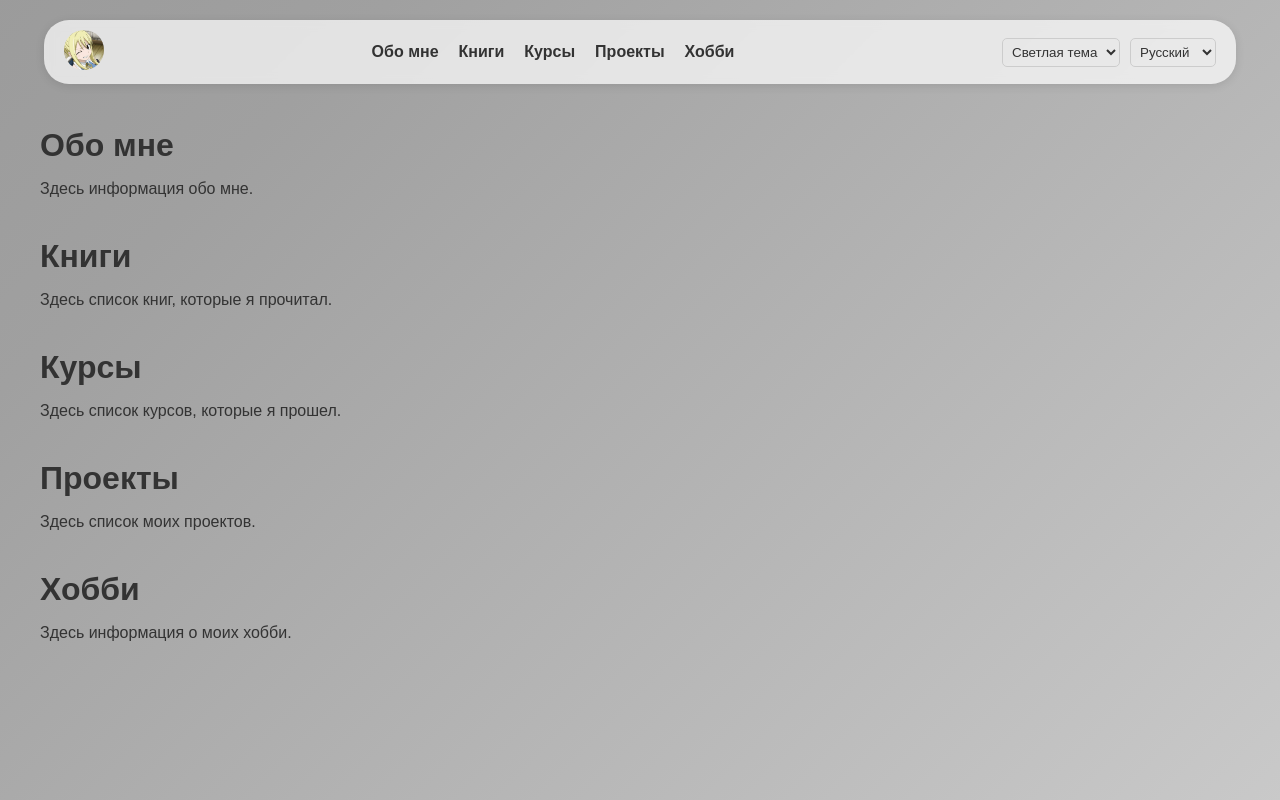
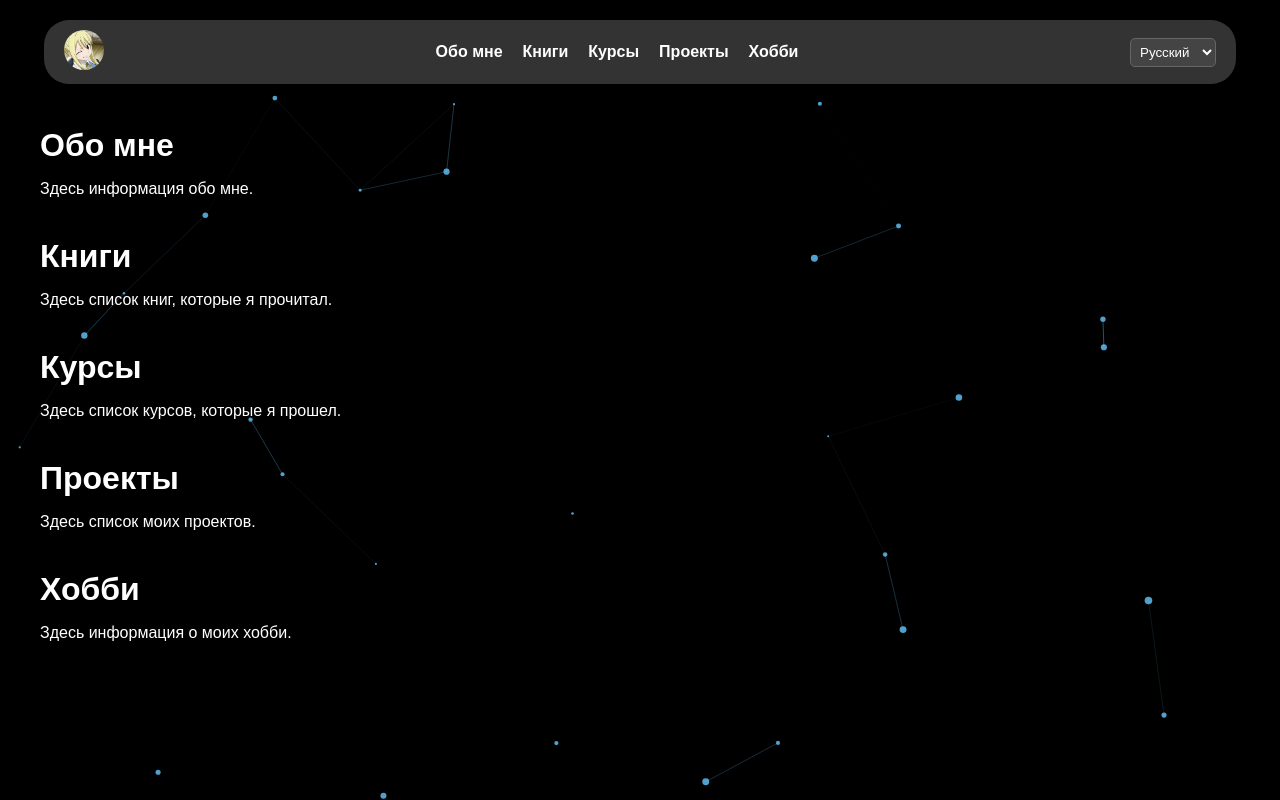
Before and after one commit to IlyaElevrin/personal_website, a plain HTML site: page index.html in a window 1280 px wide. Drawn offline with Linux system fonts and the light colour scheme.

Commit message:
fix and add stars

```diff
--- a/index.html
+++ b/index.html
@@ -25,10 +25,6 @@
             </ul>
             <!-- Переключатель темы и языков -->
             <div class="settings">
-                <select id="theme-switcher">
-                    <option value="light">Светлая тема</option>
-                    <option value="dark">Темная тема</option>
-                </select>
                 <select id="language-switcher">
                     <option value="ru">Русский</option>
                     <option value="en">English</option>
@@ -62,6 +58,7 @@
         </section>
     </div>
 
+    <canvas id="neuralCanvas"></canvas>
     <script src="script.js"></script>
 </body>
 </html>
--- a/script.js
+++ b/script.js
@@ -1,11 +1,4 @@
-// Переключение темы
-const themeSwitcher = document.getElementById('theme-switcher');
-themeSwitcher.addEventListener('change', function () {
-    document.body.classList.toggle('dark', this.value === 'dark');
-    document.body.classList.toggle('light', this.value === 'light');
-});
-
-// Переключение языка (заглушка)
+// Удаляем переключение темы
 const languageSwitcher = document.getElementById('language-switcher');
 languageSwitcher.addEventListener('change', function () {
     alert('Язык изменен на: ' + this.value);
@@ -21,3 +14,97 @@ document.querySelectorAll('.nav-links a').forEach(anchor => {
         });
     });
 });
+
+// Анимация нейронной сети
+const canvas = document.getElementById('neuralCanvas');
+const ctx = canvas.getContext('2d');
+
+// Установка размеров canvas
+canvas.width = window.innerWidth;
+canvas.height = window.innerHeight;
+
+// Параметры нейронной сети
+const nodes = [];
+const connections = [];
+const mouse = { x: null, y: null };
+
+// Создание узлов
+for (let i = 0; i < 30; i++) {
+    nodes.push({
+        x: Math.random() * canvas.width,
+        y: Math.random() * canvas.height,
+        vx: Math.random() * 2 - 1,
+        vy: Math.random() * 2 - 1,
+        radius: Math.random() * 3 + 1
+    });
+}
+
+// Обработчик движения мыши
+window.addEventListener('mousemove', (e) => {
+    mouse.x = e.clientX;
+    mouse.y = e.clientY;
+});
+
+// Обработчик изменения размера окна
+window.addEventListener('resize', () => {
+    canvas.width = window.innerWidth;
+    canvas.height = window.innerHeight;
+});
+
+// Функция анимации
+function animate() {
+    ctx.clearRect(0, 0, canvas.width, canvas.height);
+
+    // Обновление позиций узлов
+    nodes.forEach(node => {
+        // Движение узлов
+        node.x += node.vx;
+        node.y += node.vy;
+
+        // Отталкивание от границ
+        if (node.x < 0 || node.x > canvas.width) node.vx *= -1;
+        if (node.y < 0 || node.y > canvas.height) node.vy *= -1;
+
+        // Взаимодействие с мышью
+        if (mouse.x && mouse.y) {
+            const dx = mouse.x - node.x;
+            const dy = mouse.y - node.y;
+            const distance = Math.sqrt(dx * dx + dy * dy);
+
+            if (distance < 150) {
+                const angle = Math.atan2(dy, dx);
+                const force = (150 - distance) / 50;
+                node.vx -= Math.cos(angle) * force * 0.1;
+                node.vy -= Math.sin(angle) * force * 0.1;
+            }
+        }
+
+        // Отрисовка узлов
+        ctx.beginPath();
+        ctx.arc(node.x, node.y, node.radius, 0, Math.PI * 2);
+        ctx.fillStyle = 'rgba(100, 200, 255, 0.8)';
+        ctx.fill();
+    });
+
+    // Отрисовка соединений
+    for (let i = 0; i < nodes.length; i++) {
+        for (let j = i + 1; j < nodes.length; j++) {
+            const dx = nodes[i].x - nodes[j].x;
+            const dy = nodes[i].y - nodes[j].y;
+            const distance = Math.sqrt(dx * dx + dy * dy);
+
+            if (distance < 150) {
+                ctx.beginPath();
+                ctx.moveTo(nodes[i].x, nodes[i].y);
+                ctx.lineTo(nodes[j].x, nodes[j].y);
+                ctx.strokeStyle = `rgba(100, 200, 255, ${1 - distance / 150})`;
+                ctx.lineWidth = 0.5;
+                ctx.stroke();
+            }
+        }
+    }
+
+    requestAnimationFrame(animate);
+}
+
+animate();
--- a/styles.css
+++ b/styles.css
@@ -5,37 +5,8 @@ body {
     font-family: Arial, sans-serif;
     margin: 0;
     padding: 0;
-    animation: gradientBackground 10s ease infinite;
-    background: linear-gradient(-45deg, #e0e0e0, #a0a0a0, #808080, #606060);
-    background-size: 400% 400%;
-    color: #333;
-}
-
-/* Анимация фона */
-@keyframes gradientBackground {
-    0% {
-        background-position: 0% 50%;
-    }
-    50% {
-        background-position: 100% 50%;
-    }
-    100% {
-        background-position: 0% 50%;
-    }
-}
-
-/* Светлая тема по умолчанию */
-body.light {
-    animation: gradientBackground 10s ease infinite;
-    background: linear-gradient(-45deg, #e0e0e0, #a0a0a0, #808080, #606060);
-    color: #333;
-}
-
-/* Темная тема */
-body.dark {
-    animation: gradientBackground 10s ease infinite;
-    background: linear-gradient(-45deg, #404040, #202020, #000000, #101010);
-    color: #f4f4f4;
+    background-color: #000;
+    color: #fff;
 }
 
 /* Плавающая панель навигации */
@@ -46,9 +17,8 @@ body.dark {
     transform: translateX(-50%);
     width: 90%;
     max-width: 1200px;
-    background-color: rgba(255, 255, 255, 0.7); /* Полупрозрачный белый */
-    backdrop-filter: blur(5px); /* Размытие фона */
-    box-shadow: 0 2px 10px rgba(0, 0, 0, 0.1);
+    background-color: #333; /* Серый цвет */
+    box-shadow: 0 2px 10px rgba(0, 0, 0, 0.5);
     border-radius: 25px;
     z-index: 1000;
     padding: 10px 20px;
@@ -79,7 +49,7 @@ body.dark {
 
 .nav-links a {
     text-decoration: none;
-    color: inherit;
+    color: #fff;
     font-weight: bold;
     transition: color 0.3s;
 }
@@ -88,7 +58,7 @@ body.dark {
     color: #007BFF;
 }
 
-/* Переключатель темы и языков */
+/* Переключатель языков */
 .settings {
     display: flex;
     gap: 10px;
@@ -97,9 +67,9 @@ body.dark {
 select {
     padding: 5px;
     border-radius: 5px;
-    border: 1px solid #ccc;
-    background-color: transparent;
-    color: inherit;
+    border: 1px solid #666;
+    background-color: #444;
+    color: #fff;
 }
 
 /* Контент страницы */
@@ -107,6 +77,8 @@ select {
     padding: 100px 20px 20px;
     max-width: 1200px;
     margin: 0 auto;
+    position: relative;
+    z-index: 1;
 }
 
 section {
@@ -117,3 +89,14 @@ h1 {
     font-size: 2em;
     margin-bottom: 10px;
 }
+
+/* Canvas для нейронной сети */
+#neuralCanvas {
+    position: fixed;
+    top: 0;
+    left: 0;
+    width: 100%;
+    height: 100%;
+    z-index: 0;
+    pointer-events: none;
+}
```
